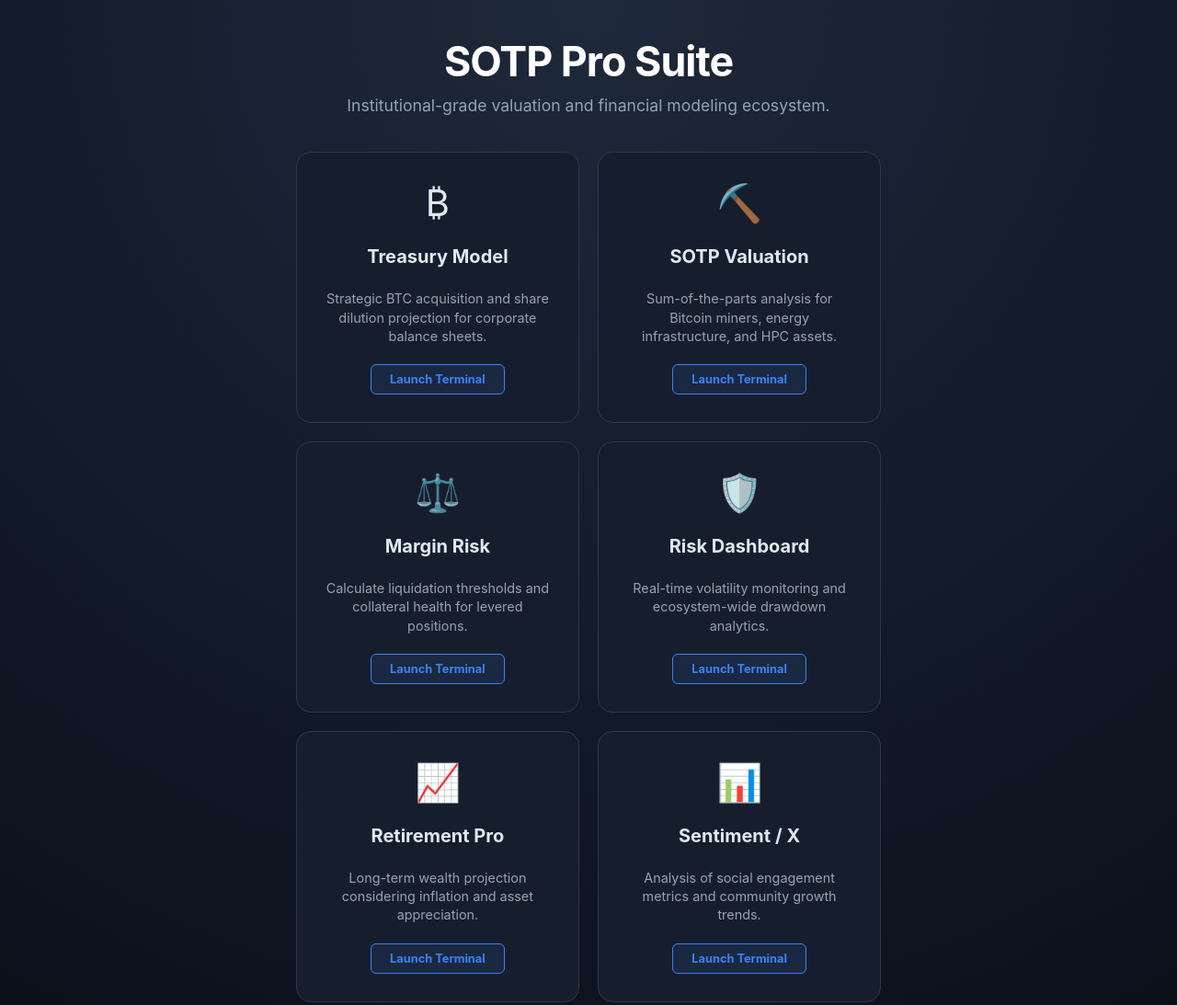
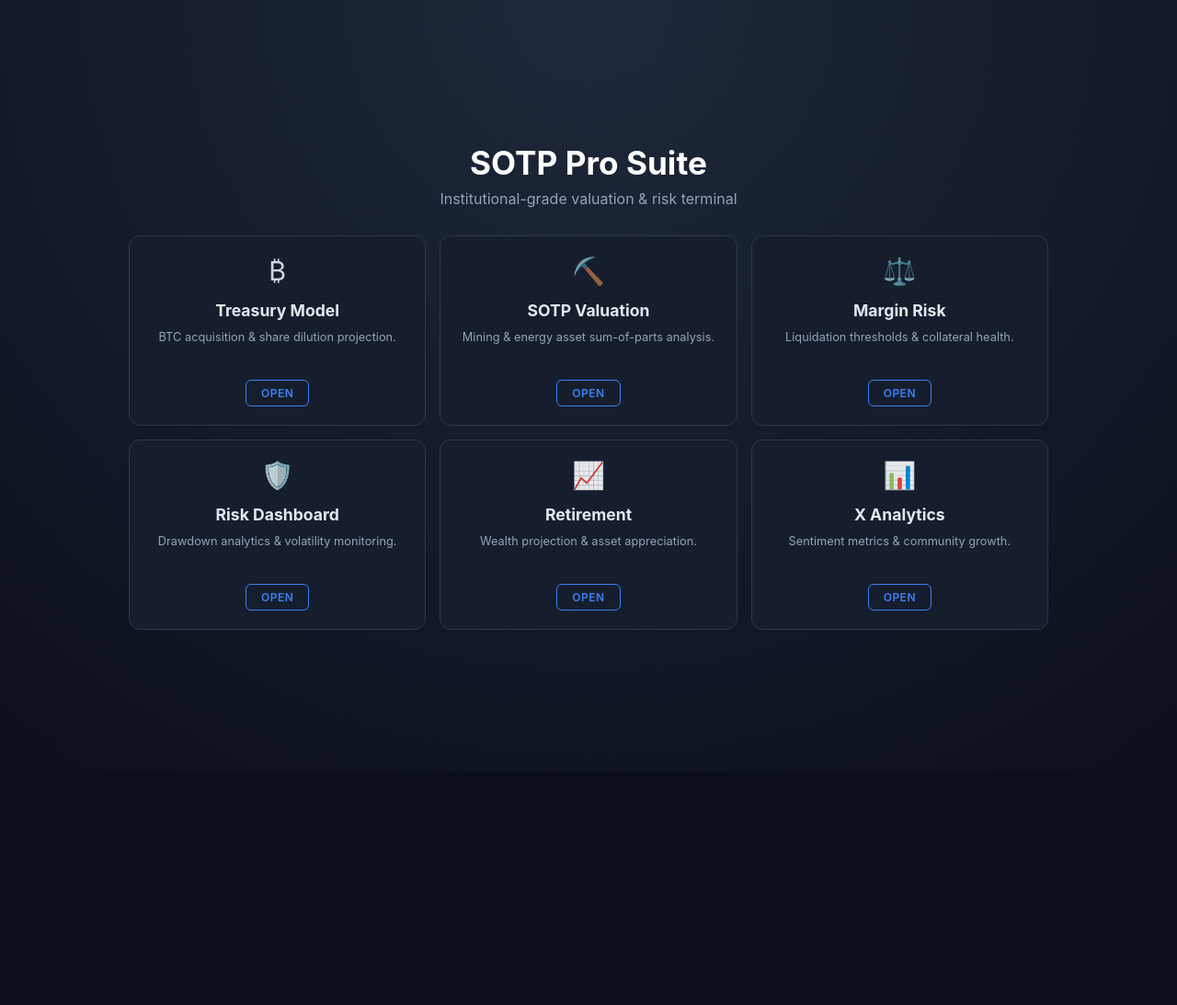
Before and after one commit to VogeZ-Git/Web, a plain HTML site: page index.html in a window 1280 px wide. Shown: the whole page at 92% size. After the commit the page ends 840 px from the top, so only its background shows below. Drawn offline with Linux system fonts and the light colour scheme.

Commit message:
Update index.html

```diff
--- a/index.html
+++ b/index.html
@@ -5,7 +5,14 @@
     <meta name="viewport" content="width=device-width, initial-scale=1.0">
     <title>SOTP Pro | Analytics Suite</title>
     <style>
-        :root { --primary: #3b82f6; --bg: #0b0f1a; --card: #161e2d; --text: #e2e8f0; --accent: #10b981; --warning: #f59e0b; }
+        :root {
+            --primary: #3b82f6;
+            --bg: #0b0f1a;
+            --card: #161e2d;
+            --text: #e2e8f0;
+            --text-dim: #94a3b8;
+            --border: #2d3748;
+        }
         body {
             font-family: 'Inter', -apple-system, sans-serif;
             background: var(--bg);
@@ -16,104 +23,115 @@
             justify-content: center;
             align-items: center;
             min-height: 100vh;
-            padding: 40px 20px;
+            padding: 20px;
         }
-        .container { max-width: 1100px; text-align: center; }
+        .container { width: 100%; max-width: 1000px; text-align: center; }
 
-        /* Updated Grid for more items */
+        h1 { font-size: 2.2rem; margin: 0; color: #fff; }
+        .subtitle { color: var(--text-dim); margin: 8px 0 30px 0; font-size: 1rem; }
+
+        /* Row of 3 Configuration */
         .grid {
             display: grid;
-            grid-template-columns: repeat(auto-fit, minmax(300px, 1fr));
-            gap: 20px;
-            margin-top: 40px;
+            grid-template-columns: repeat(3, 1fr);
+            gap: 15px;
         }
 
         .portal-card {
             background: var(--card);
-            padding: 30px;
-            border-radius: 16px;
-            border: 1px solid #2d3748;
+            padding: 20px 15px;
+            border-radius: 12px;
+            border: 1px solid var(--border);
             text-decoration: none;
             color: var(--text);
-            transition: all 0.3s ease;
+            transition: all 0.2s ease-in-out;
             display: flex;
             flex-direction: column;
             align-items: center;
-            justify-content: space-between;
         }
         .portal-card:hover {
-            transform: translateY(-5px);
+            transform: translateY(-3px);
             border-color: var(--primary);
-            box-shadow: 0 15px 30px rgba(0,0,0,0.5);
+            background: #1c2537;
         }
-        .icon { font-size: 2.5rem; margin-bottom: 12px; }
-        h1 { font-size: 2.8rem; margin: 0; color: #fff; letter-spacing: -1px; }
-        h2 { font-size: 1.25rem; margin: 10px 0; }
-        p.subtitle { color: #94a3b8; margin-top: 10px; font-size: 1.1rem; }
-        .card-desc { color: #94a3b8; font-size: 0.9rem; line-height: 1.4; margin-bottom: 20px; }
+
+        .icon { font-size: 1.8rem; margin-bottom: 10px; opacity: 0.9; }
+        h2 { font-size: 1.1rem; margin: 5px 0; white-space: nowrap; }
+        .card-desc {
+            color: var(--text-dim);
+            font-size: 0.8rem;
+            line-height: 1.4;
+            margin: 5px 0 15px 0;
+            min-height: 40px; /* Keeps card heights consistent */
+        }
 
         .btn {
-            background: rgba(59, 130, 246, 0.1);
+            background: transparent;
             color: var(--primary);
-            padding: 8px 20px;
+            padding: 6px 16px;
             border-radius: 6px;
-            font-weight: bold;
-            font-size: 0.8rem;
+            font-weight: 600;
+            font-size: 0.75rem;
             border: 1px solid var(--primary);
-            transition: 0.2s;
+            text-transform: uppercase;
+            letter-spacing: 0.5px;
         }
         .portal-card:hover .btn {
             background: var(--primary);
             color: white;
         }
+
+        /* Responsive: Switch to 2 columns on tablets, 1 on mobile */
+        @media (max-width: 900px) { .grid { grid-template-columns: repeat(2, 1fr); } }
+        @media (max-width: 600px) { .grid { grid-template-columns: 1fr; } }
     </style>
 </head>
 <body>
     <div class="container">
         <h1>SOTP Pro Suite</h1>
-        <p class="subtitle">Institutional-grade valuation and financial modeling ecosystem.</p>
+        <p class="subtitle">Institutional-grade valuation & risk terminal</p>
 
         <div class="grid">
             <a href="treasury.html" class="portal-card">
                 <div class="icon">₿</div>
                 <h2>Treasury Model</h2>
-                <p class="card-desc">Strategic BTC acquisition and share dilution projection for corporate balance sheets.</p>
-                <div class="btn">Launch Terminal</div>
+                <p class="card-desc">BTC acquisition & share dilution projection.</p>
+                <div class="btn">Open</div>
             </a>
 
             <a href="sotp.html" class="portal-card">
                 <div class="icon">⛏️</div>
                 <h2>SOTP Valuation</h2>
-                <p class="card-desc">Sum-of-the-parts analysis for Bitcoin miners, energy infrastructure, and HPC assets.</p>
-                <div class="btn">Launch Terminal</div>
+                <p class="card-desc">Mining & energy asset sum-of-parts analysis.</p>
+                <div class="btn">Open</div>
             </a>
 
             <a href="website.html" class="portal-card">
                 <div class="icon">⚖️</div>
                 <h2>Margin Risk</h2>
-                <p class="card-desc">Calculate liquidation thresholds and collateral health for levered positions.</p>
-                <div class="btn">Launch Terminal</div>
+                <p class="card-desc">Liquidation thresholds & collateral health.</p>
+                <div class="btn">Open</div>
             </a>
 
             <a href="crypto-risk-dashboard.html" class="portal-card">
                 <div class="icon">🛡️</div>
                 <h2>Risk Dashboard</h2>
-                <p class="card-desc">Real-time volatility monitoring and ecosystem-wide drawdown analytics.</p>
-                <div class="btn">Launch Terminal</div>
+                <p class="card-desc">Drawdown analytics & volatility monitoring.</p>
+                <div class="btn">Open</div>
             </a>
 
             <a href="retirementmodel.html" class="portal-card">
                 <div class="icon">📈</div>
-                <h2>Retirement Pro</h2>
-                <p class="card-desc">Long-term wealth projection considering inflation and asset appreciation.</p>
-                <div class="btn">Launch Terminal</div>
+                <h2>Retirement</h2>
+                <p class="card-desc">Wealth projection & asset appreciation.</p>
+                <div class="btn">Open</div>
             </a>
 
             <a href="Xusers.html" class="portal-card">
                 <div class="icon">📊</div>
-                <h2>Sentiment / X</h2>
-                <p class="card-desc">Analysis of social engagement metrics and community growth trends.</p>
-                <div class="btn">Launch Terminal</div>
+                <h2>X Analytics</h2>
+                <p class="card-desc">Sentiment metrics & community growth.</p>
+                <div class="btn">Open</div>
             </a>
         </div>
     </div>
```
